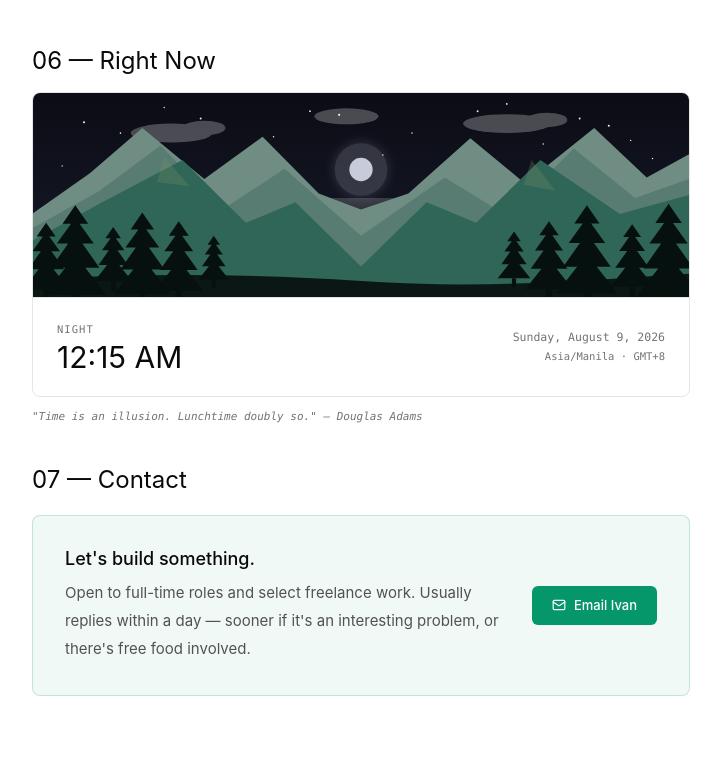
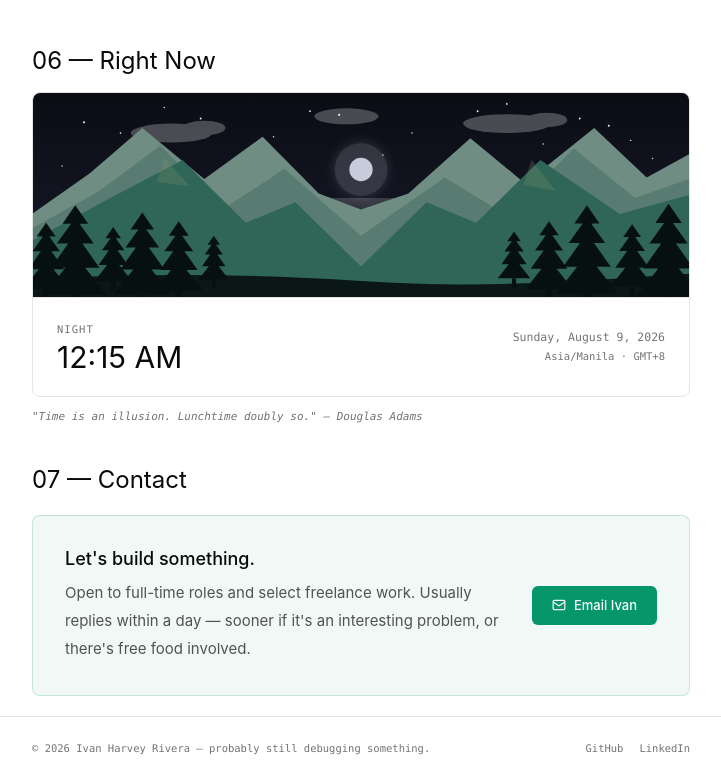
Before and after one commit to The-Young-Swag/Portfolio_DevStudio, a React (Vite) app: page / in a window 1280 px wide. Shown: the part 2778-3558 px from the top of the page, without its empty margins (270-991 px from the left). Before the commit the page ends 3494 px from the top, so only its background shows below. Built offline with nearby package versions, Linux system fonts and the light colour scheme.

Commit message:
feat(layout): add portfolio footer

```diff
--- /dev/null
+++ b/src/components/layout/Footer.tsx
@@ -0,0 +1,74 @@
+import { profile } from "@/constants/profile";
+import { Container } from "./Container";
+
+export function Footer() {
+    return (
+        <footer
+            className="
+                border-t
+                border-neutral-200
+                py-6
+            "
+        >
+            <Container>
+                <div
+                    className="
+                        flex
+                        flex-wrap
+                        items-center
+                        justify-between
+                        gap-4
+                    "
+                >
+                    <p
+                        className="
+                            font-mono
+                            text-[10.5px]
+                            text-neutral-500
+                        "
+                    >
+                        © 2026 Ivan Harvey Rivera — probably
+                        still debugging something.
+                    </p>
+
+                    <div
+                        className="
+                            flex
+                            items-center
+                            gap-4
+                            font-mono
+                            text-[10.5px]
+                            text-neutral-500
+                        "
+                    >
+                        <a
+                            href={profile.github}
+                            target="_blank"
+                            rel="noreferrer"
+                            className="
+                                transition-colors
+                                duration-150
+                                hover:text-[#059669]
+                            "
+                        >
+                            GitHub
+                        </a>
+
+                        <a
+                            href={profile.linkedin}
+                            target="_blank"
+                            rel="noreferrer"
+                            className="
+                                transition-colors
+                                duration-150
+                                hover:text-[#059669]
+                            "
+                        >
+                            LinkedIn
+                        </a>
+                    </div>
+                </div>
+            </Container>
+        </footer>
+    );
+}
--- a/src/components/layout/index.ts
+++ b/src/components/layout/index.ts
@@ -1,3 +1,4 @@
 export * from "./Container";
 export * from "./Section";
 export * from "./PortfolioLayout";
+export * from "./Footer";
--- a/src/pages/HomePage.tsx
+++ b/src/pages/HomePage.tsx
@@ -6,6 +6,7 @@ import { StackSection } from "@/components/stack"
 import { CertificationsSection } from "@/components/certifications"
 import { TimeSection } from "@/components/time"
 import { ContactSection } from "@/components/contact";
+import { Footer } from "@/components/layout";
 
 export function HomePage() {
     return (
@@ -26,6 +27,8 @@ export function HomePage() {
             <TimeSection />
 
             <ContactSection />
+
+            <Footer />
         </>
     );
 }
```
